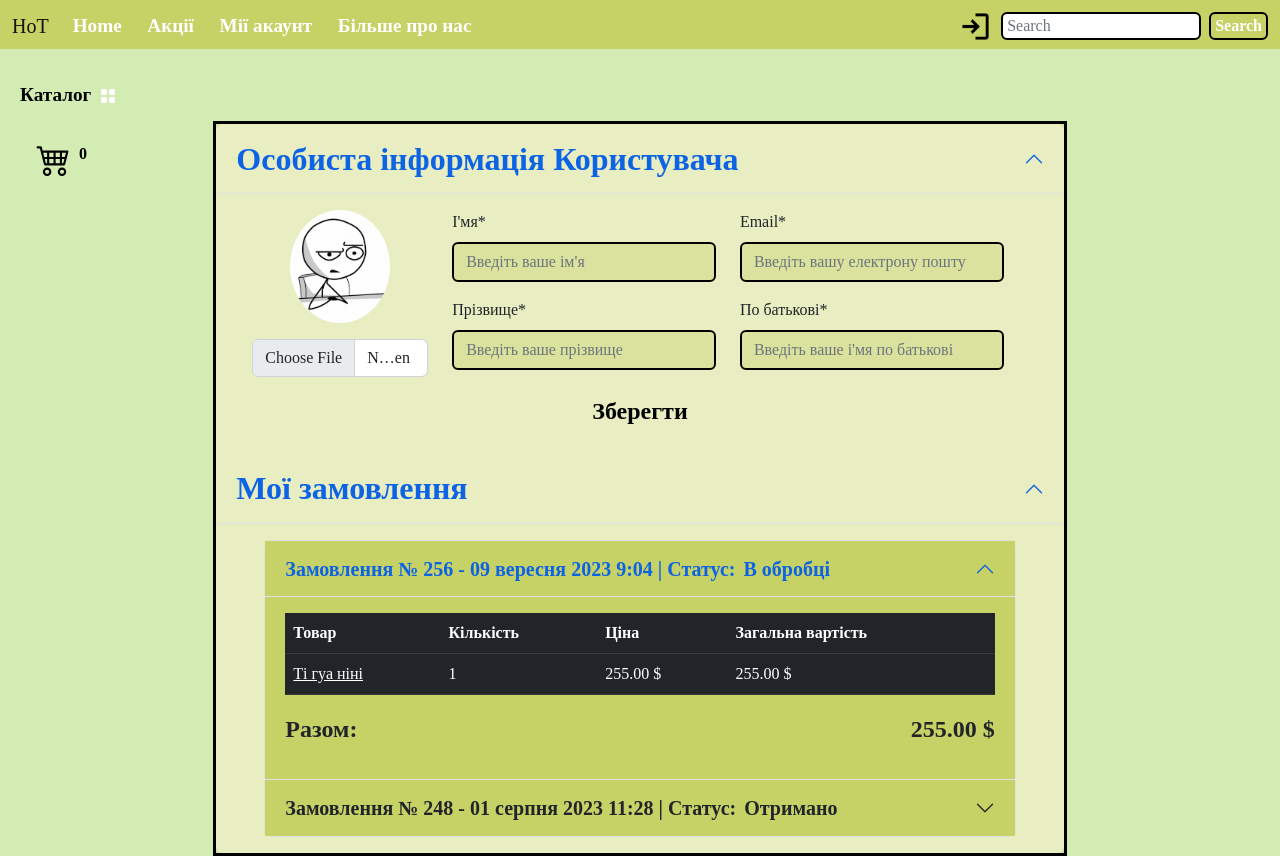
After one commit to Avaake/house_of_tea, a Django app: template main/templates/main/profile.html in a window 1280 px wide. The commit adds this page. Run offline with Django 5.2, Linux system fonts and the light colour scheme; the template is opened without the code that fills it, so the values that code supplies are empty; data comes from the database, SQL or seed files in the repository; some web fonts are replaced.

Commit message:
wired the urls

```diff
--- /dev/null
+++ b/main/templates/main/profile.html
@@ -0,0 +1,185 @@
+{% extends 'base.html' %}
+
+{% load static %}
+
+{% block content %}
+    <div class="col-lg-8 mt-5 p-0" style="border: 3px solid black;">
+        <div class="container-fluid p-0">
+            <div class="accordion" id="accordionExample">
+                <!-- Профиль -->
+                <div class="accordion-item border-0">
+                    <h2 class="accordion-header bg-accordion" id="heading1">
+                        <button class="accordion-button" type="button" data-bs-toggle="collapse"
+                                data-bs-target="#collapse1" aria-expanded="false" aria-controls="collapse1">
+                            Особиста інформація Користувача
+                        </button>
+                    </h2>
+                    <div id="collapse1" class="accordion-collapse collapse show" aria-labelledby="heading1"
+                         data-bs-parent="#accordionExample">
+                        <div class="accordion-body bg-accordion">
+                            <div class="px-3">
+                                <form>
+                                    <div class="row">
+                                        <div class="col-md-3 mb-3 text-center">
+                                            <img src="/source/images/baseavatar.jpg"
+                                                 alt="Аватар пользователя" class="img-fluid rounded-circle"
+                                                 style="max-width: 100px;">
+                                            <input type="file" class="form-control mt-3" id="avatar"
+                                                   accept="image/*">
+                                        </div>
+                                        <div class="col-md-9">
+                                            <div class="row">
+                                                <div class="row">
+                                                    <div class="col-md-6 mb-3">
+                                                        <label for="firstName"
+                                                               class="form-label">І'мя*</label>
+                                                        <input type="text"
+                                                               class="form-control bg-input bg-login"
+                                                               id="firstName" placeholder="Введіть ваше ім'я"
+                                                               required>
+                                                    </div>
+                                                    <div class="col-md-6 mb-3">
+                                                        <label for="email" class="form-label">Email*</label>
+                                                        <input type="email"
+                                                               class="form-control bg-input bg-login"
+                                                               id="email"
+                                                               placeholder="Введіть вашу електрону пошту"
+                                                               required>
+                                                    </div>
+                                                    <div class="col-md-6 mb-3">
+                                                        <label for="lastName"
+                                                               class="form-label">Прізвище*</label>
+                                                        <input type="text" class="form-control bg-login"
+                                                               id="lastName"
+                                                               placeholder="Введіть ваше прізвище" required>
+                                                    </div>
+                                                    <div class="col-md-6 mb-3">
+                                                        <label for="username" class="form-label">По
+                                                            батькові*</label>
+                                                        <input type="text"
+                                                               class="form-control bg-input bg-login"
+                                                               id="username"
+                                                               placeholder="Введіть ваше і'мя по батькові"
+                                                               required>
+                                                    </div>
+                                                </div>
+                                            </div>
+                                        </div>
+                                        <button type="submit"
+                                                class="btn btn-product mb-2 fs-4">Зберегти
+                                        </button>
+                                    </div>
+                                </form>
+                            </div>
+                        </div>
+                    </div>
+                </div>
+                <!-- закази -->
+                <div class="accordion-item border-0">
+                    <h2 class="accordion-header bg-accordion" id="heading1">
+                        <button class="accordion-button" type="button" data-bs-toggle="collapse"
+                                data-bs-target="#collapse2" aria-expanded="false" aria-controls="collapse2">
+                            Мої замовлення
+                        </button>
+                    </h2>
+                    <div id="collapse2" class="accordion-collapse collapse show" aria-labelledby="heading1"
+                         data-bs-parent="#accordionExample">
+                        <div class="accordion-body bg-accordion">
+                            <div class="px-3">
+                                <!-- Разметка заказов -->
+                                <div class="container">
+                                    <div class="accordion" id="accordionExample1">
+                                        <div class="accordion-item">
+                                            <h2 class="accordion-header bg-accordion-order" id="heading1">
+                                                <button class="accordion-button fs-5" type="button"
+                                                        data-bs-toggle="collapse"
+                                                        data-bs-target="#collapseorder1" aria-expanded="false"
+                                                        aria-controls="collapseorder1">
+                                                    Замовлення № 256 - 09 вересня 2023 9:04 | Статус:
+                                                    <strong class="mx-2">В обробці</strong>
+                                                </button>
+                                            </h2>
+                                            <div id="collapseorder1"
+                                                 class="accordion-collapse collapse show"
+                                                 aria-labelledby="heading1"
+                                                 data-bs-parent="#accordionExample1">
+                                                <div class="accordion-body bg-accordion-order">
+                                                    <table class="table table-dark table-hover">
+                                                        <thead>
+                                                        <tr>
+                                                            <th>Товар</th>
+                                                            <th>Кількість</th>
+                                                            <th>Ціна</th>
+                                                            <th>Загальна вартість</th>
+                                                        </tr>
+                                                        </thead>
+                                                        <tbody>
+                                                        <tr>
+                                                            <td><a class="text-white" href="#">Ті гуа ніні</a></td>
+                                                            <td>1</td>
+                                                            <td>255.00 $</td>
+                                                            <td>255.00 $</td>
+
+                                                        </tr>
+                                                        </tbody>
+                                                    </table>
+                                                    <div class="d-flex justify-content-between">
+                                                        <p><strong>Разом:</strong></p>
+                                                        <p><strong>255.00 $</strong></p>
+
+                                                    </div>
+                                                </div>
+                                            </div>
+                                        </div>
+                                        <div class="accordion-item">
+                                            <h2 class="accordion-header bg-accordion-order" id="heading2">
+                                                <button class="accordion-button collapsed fs-5"
+                                                        type="button" data-bs-toggle="collapse"
+                                                        data-bs-target="#collapseorder2" aria-expanded="false"
+                                                        aria-controls="collapseorder2">
+                                                    Замовлення № 248 - 01 серпня 2023 11:28 | Статус:
+                                                    <strong class="mx-2">Отримано</strong>
+                                                </button>
+                                            </h2>
+                                            <div id="collapseorder2" class="accordion-collapse collapse"
+                                                 aria-labelledby="heading2"
+                                                 data-bs-parent="#accordionExample1">
+                                                <div class="accordion-body bg-accordion-order">
+                                                    <table class="table table-dark table-hover">
+                                                        <thead>
+                                                        <tr>
+                                                            <th>Товар</th>
+                                                            <th>Количество</th>
+                                                            <th>Ціна</th>
+                                                            <th>Загальна вартість</th>
+                                                        </tr>
+                                                        </thead>
+                                                        <tbody>
+                                                        <tr>
+                                                            <td><a class="text-white" href="#">Пуер</a></td>
+                                                            <td>2</td>
+                                                            <td>30.00 $</td>
+                                                            <td>60.00 $</td>
+
+                                                        </tr>
+                                                        </tbody>
+                                                    </table>
+                                                    <div class="d-flex justify-content-between">
+                                                        <p><strong>Разом:</strong></p>
+                                                        <p><strong>60.00 $</strong></p>
+
+                                                    </div>
+                                                </div>
+                                            </div>
+                                        </div>
+                                    </div>
+                                </div>
+                                <!-- Закончилась разметка заказов -->
+                            </div>
+                        </div>
+                    </div>
+                </div>
+            </div>
+        </div>
+    </div>
+{% endblock %}
--- a/static/source/styles/mycss.css
+++ b/static/source/styles/mycss.css
@@ -47,7 +47,7 @@ footer {
     color: black;
 }
 
-.logio-logo>img{
+.logio-logo{
     width: 35px;
 }
 
--- a/templates/base.html
+++ b/templates/base.html
@@ -48,15 +48,11 @@
                         <a class="nav-link" href="{% url 'main:about' %}">Більше про нас</a>
                     </li>
                 </ul>
+                <a href="{% url 'users:login' %}">
+                    <img class="logio-logo mx-2" src="{% static 'source/images/login_26dp_000000_FILL0_wght400_GRAD0_opsz24.png' %}"
+                        alt="" style="width: 35px;">
+                </a>
                 <form class="d-flex" role="search" action="{% url 'catalog:sreach' %}" method="get">
-                    <a href="/users/login.html">
-                        <button type="button" class="btn logio-logo mx-2" style="border: none;" id="modalButton"
-                                aria-expanded="false">
-                            <img class=""
-                                 src="{% static 'source/images/login_26dp_000000_FILL0_wght400_GRAD0_opsz24.png' %}"
-                                 alt="Login">
-                        </button>
-                    </a>
                     <input class="form-control me-2 p-0 px-1" style="width: 200px;" type="search"
                            placeholder="Search" aria-label="Search" name="q">
                     <button class="btn btn-outline-success p-0 px-1" type="submit">Search</button>
```
Also changed, not shown: users/templates/users/login.html (added, +52 -0 lines), users/templates/users/registration.html (added, +52 -0 lines), users/views.py (+20 -4 lines), users/templates/login.html (deleted), users/templates/registration.html (deleted).
